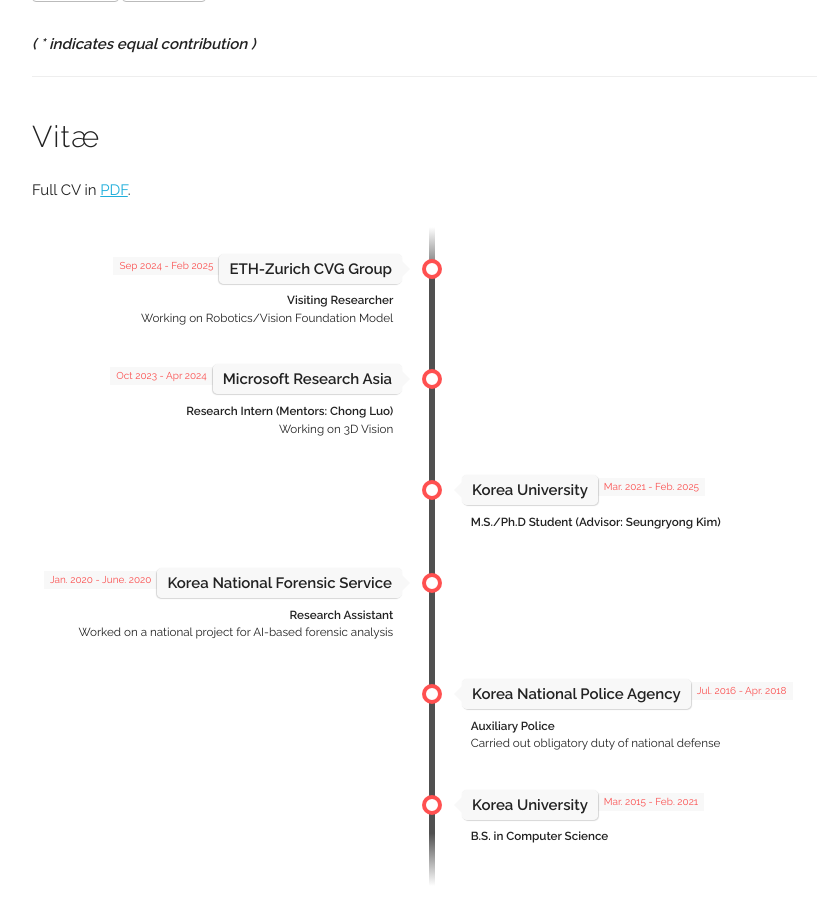
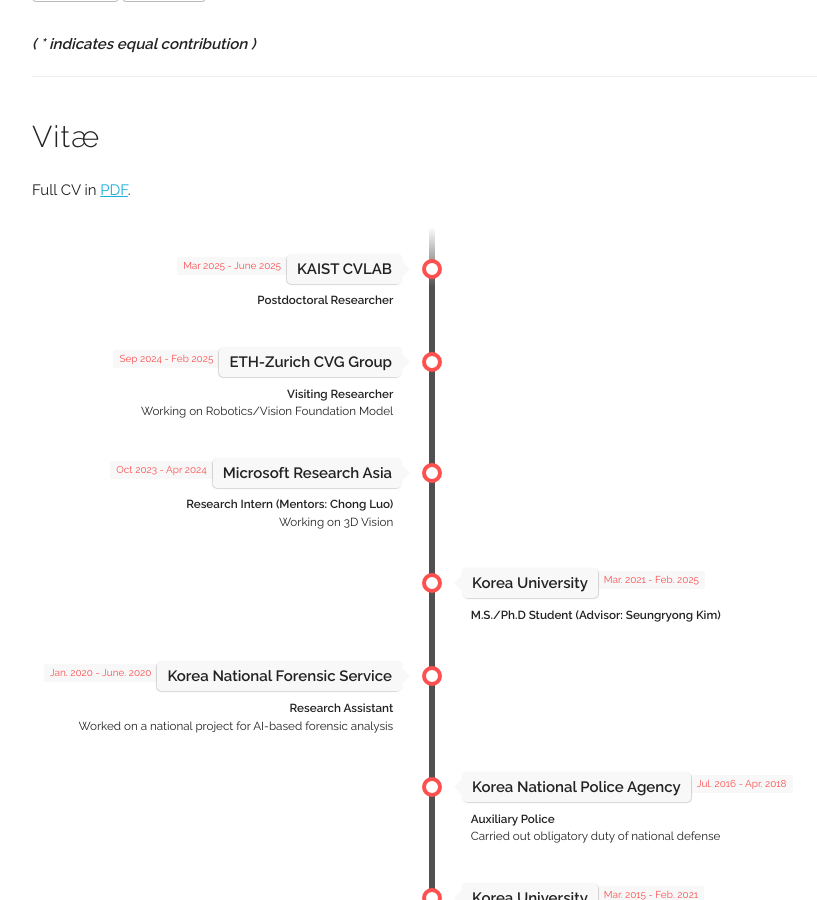
Before and after one commit to jang-1996/jang-1996.github.io, a Jekyll site: the page built from index.html, in a window 1280 px wide and 900 px high, scrolled down 3533 px. Shown: the whole window, without its empty margins (208-1025 px from the left). Built offline with Jekyll 4.4.1, drawn with Linux system fonts in a browser that asks for light colours; some web fonts are replaced.

Commit message:
Update experience.yaml

```diff
--- a/_data/experience.yaml
+++ b/_data/experience.yaml
@@ -1,4 +1,8 @@
 experiences:
+- place: "KAIST CVLAB"
+  time: "Mar 2025 - June 2025"
+  title: "Postdoctoral Researcher"
+  category: "work"
 - place: "ETH-Zurich CVG Group"
   time: "Sep 2024 - Feb 2025"
   title: "Visiting Researcher"
```
